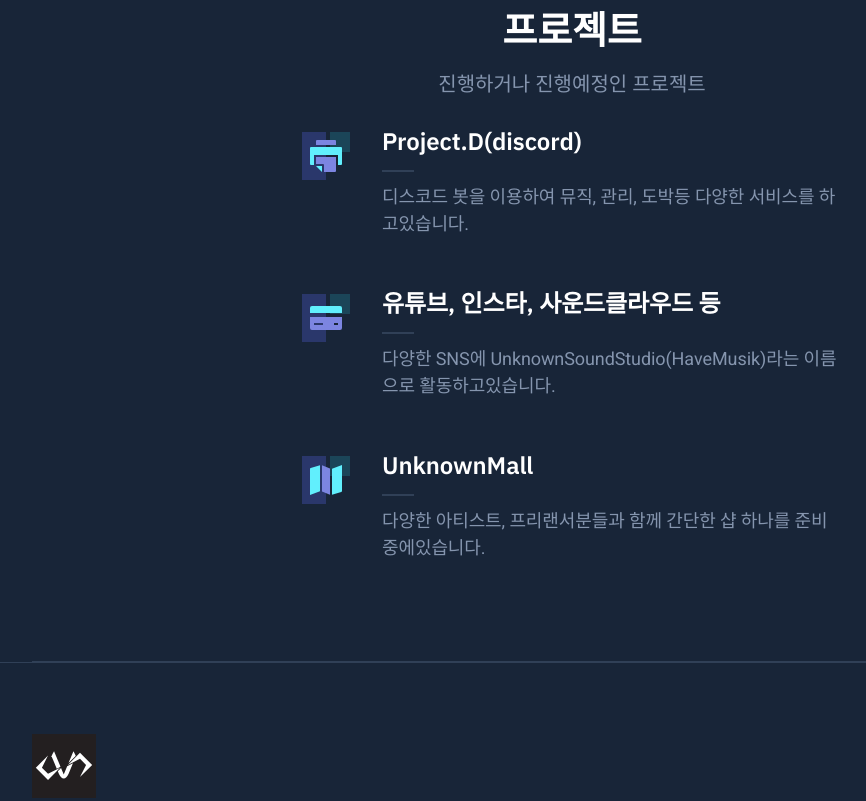
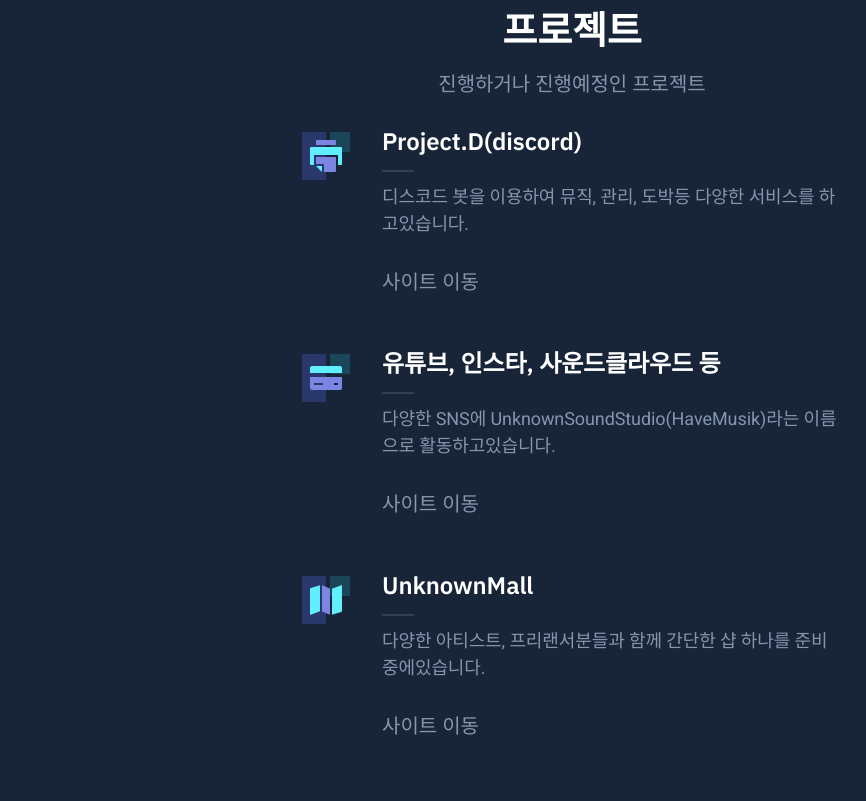
Before and after one commit to UnknownSoundStudio/UnknownSoundStudioOfficial, a plain HTML site: page index.html in a window 1280 px wide. Shown: the part 640-1441 px from the top of the page, without its empty margins (68-934 px from the left). Drawn offline with nearby package versions, Linux system fonts and the light colour scheme.

Commit message:
Update index.html

```diff
--- a/index.html
+++ b/index.html
@@ -25,6 +25,8 @@
                 </div>
             </div>
         </header>
+
+
 
         <main>
             <section class="hero">
@@ -62,7 +64,8 @@
                                     </div>
 									<div class="feature-content">
                                     	<h3 class="feature-title mt-0">Project.D(discord)</h3>
-                                    	<p class="text-sm mb-0">디스코드 봇을 이용하여 뮤직, 관리, 도박등 다양한 서비스를 하고있습니다.</p>
+                                    	<p class="text-sm mb-0">디스코드 봇을 이용하여 뮤직, 관리, 도박등 다양한 서비스를 하고있습니다.</p><br>
+                                        <a href="데모 사이트를 준비중에있습니다." target="_blank">사이트 이동</a>
 									</div>
 								</div>
                             </div>
@@ -74,7 +77,8 @@
                                     </div>
 									<div class="feature-content">
                                     	<h3 class="feature-title mt-0">유튜브, 인스타, 사운드클라우드 등</h3>
-                                    	<p class="text-sm mb-0">다양한 SNS에 UnknownSoundStudio(HaveMusik)라는 이름으로 활동하고있습니다.</p>
+                                    	<p class="text-sm mb-0">다양한 SNS에 UnknownSoundStudio(HaveMusik)라는 이름으로 활동하고있습니다.</p><br>
+                                        <a href="https://prfl.link/@unknownsoundstudio" target="_blank">사이트 이동</a>
 									</div>
 								</div>
                             </div>
@@ -86,8 +90,9 @@
                                     </div>
 									<div class="feature-content">
                                     	<h3 class="feature-title mt-0">UnknownMall</h3>
-                                    	<p class="text-sm mb-0">다양한 아티스트, 프리랜서분들과 함께 간단한 샵 하나를 준비중에있습니다.</p>
-									</div>
+                                    	<p class="text-sm mb-0">다양한 아티스트, 프리랜서분들과 함께 간단한 샵 하나를 준비중에있습니다.</p><br>
+                                        <a href="http://universecore.co.kr/unknownmall/announcement" target="_blank">사이트 이동</a>
+                                    </div>
 								</div>
                             </div>
                         </div>
```
